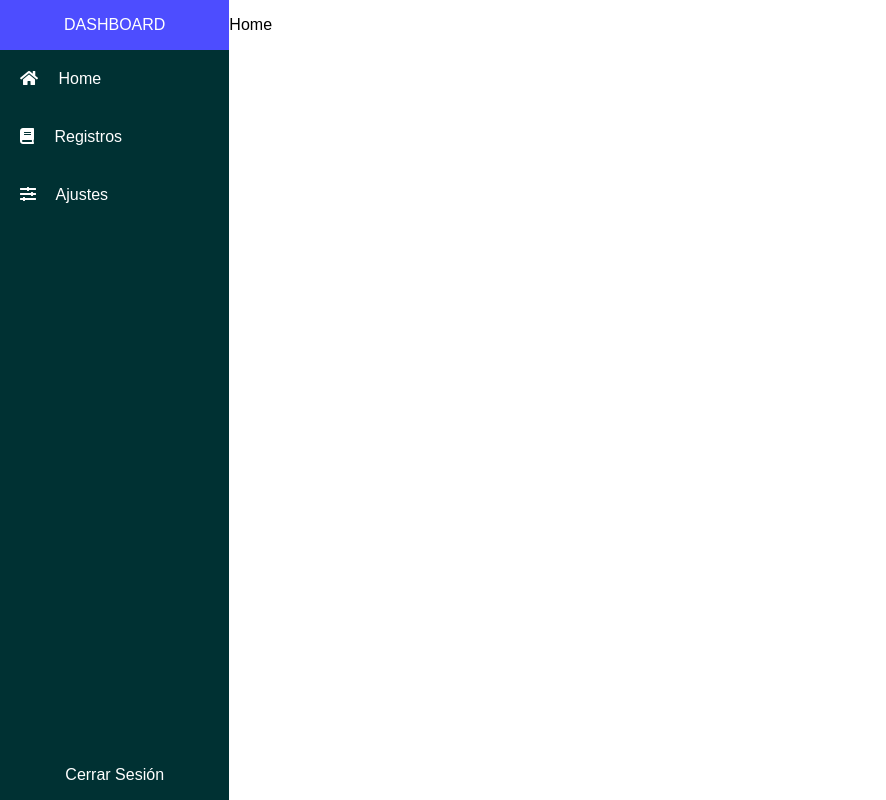
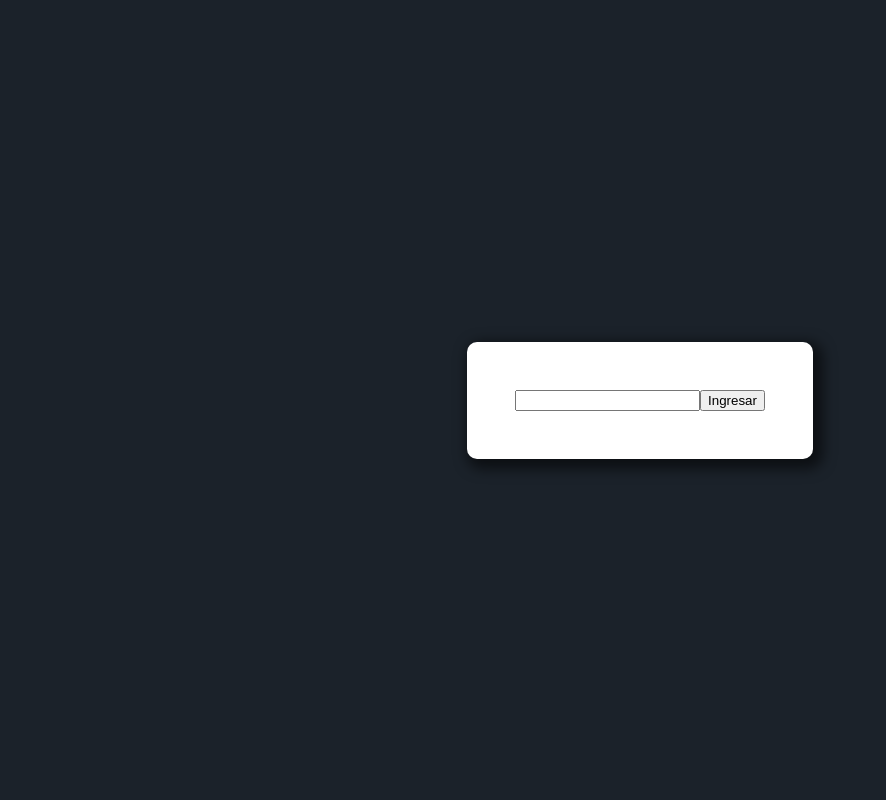
Before and after one commit to diegoemg996/dashboard, a React (Create React App) app: page /login in a window 1280 px wide. Shown: the whole page, without its empty margins (0-886 px from the left). Built offline with nearby package versions, Linux system fonts and the light colour scheme.

Commit message:
login screen added

```diff
--- /dev/null
+++ b/src/pages/Login.jsx
@@ -0,0 +1,24 @@
+import React from 'react'
+import { useHistory } from 'react-router';
+
+export const Login = () => {
+    const history = useHistory();
+
+    const handleSubmit = ()=>{
+        history.push('/')
+    }
+
+
+
+    return (
+        <div className="login-main">
+            <form
+                className="login-form"
+                onSubmit={handleSubmit}
+            >
+                <input type="text"/>
+                <button type="submit">Ingresar</button>
+            </form>
+        </div>
+    )
+}
--- a/src/router/AppRouter.jsx
+++ b/src/router/AppRouter.jsx
@@ -3,32 +3,17 @@ import {
     Switch,
     Route,
   } from "react-router-dom";
-import { Navbar } from "../components/ui/Navbar";
-import { Ajustes } from "../pages/Ajustes";
-import { Home } from "../pages/Home";
-import { Registros } from "../pages/Registros";
+import { Login } from "../pages/Login";
+import { DashboardRoute } from "./DashboardRoute";
 
 
   const AppRouter = () => {
     return (
       <Router>
-        <div className="router-container">
-          <Navbar/>
-          <Switch>
-            <Route path="/home">
-              <Home />
-            </Route>
-            <Route path="/registros">
-              <Registros />
-            </Route>
-            <Route path="/ajustes">
-              <Ajustes />
-            </Route>
-            <Route path="/">
-              <Home />
-            </Route>
-          </Switch>
-        </div>
+        <Switch>
+          <Route exact path="/login" component={Login}/>
+          <Route  path="/" component={DashboardRoute}/>
+        </Switch>
       </Router>
     )
   }
--- /dev/null
+++ b/src/router/DashboardRoute.jsx
@@ -0,0 +1,32 @@
+import React from 'react'
+import {
+  Switch,
+  Route,
+  Redirect,
+} from "react-router-dom";
+import { Navbar } from "../components/ui/Navbar";
+import { Ajustes } from "../pages/Ajustes";
+import { Home } from "../pages/Home";
+import { Registros } from "../pages/Registros";
+
+export const DashboardRoute = () => {
+    return (
+        <div className="router-container">
+          <Navbar/>
+          <Switch>
+            <Route path="/home">
+              <Home />
+            </Route>
+            <Route path="/registros">
+              <Registros />
+            </Route>
+            <Route path="/ajustes">
+              <Ajustes />
+            </Route>
+            <Route path="/">
+              <Home />
+            </Route>
+          </Switch>
+        </div>
+    )
+}
--- a/src/styles/styles.css
+++ b/src/styles/styles.css
@@ -14,14 +14,14 @@ body {
 /*NAVBAR*/
 .navbar{
     min-height: 100vh;
-    background:#003133;
+    background:#1b222a;
     display: flex;
     flex-direction: column;
 }
 
 .container-titulo{
     width: 100;
-    background: #4d4dff;
+    background: #3c9afe;
     padding: 1rem 4rem;
 }
 
@@ -80,3 +80,20 @@ body {
 .selected{
     background: red;
 }
+
+/*LOGIN*/
+.login-main{
+    height: 100vh;
+    background: #1b222a;
+    display: flex;
+    justify-content: center;
+    align-items: center;
+}
+
+.login-form{
+    background: white;
+    padding: 3rem;
+    border-radius: 10px;
+    -webkit-box-shadow: 5px 5px 13px 5px rgba(0,0,0,0.55);
+    box-shadow: 5px 5px 13px 5px rgba(0,0,0,0.55);
+}
```
